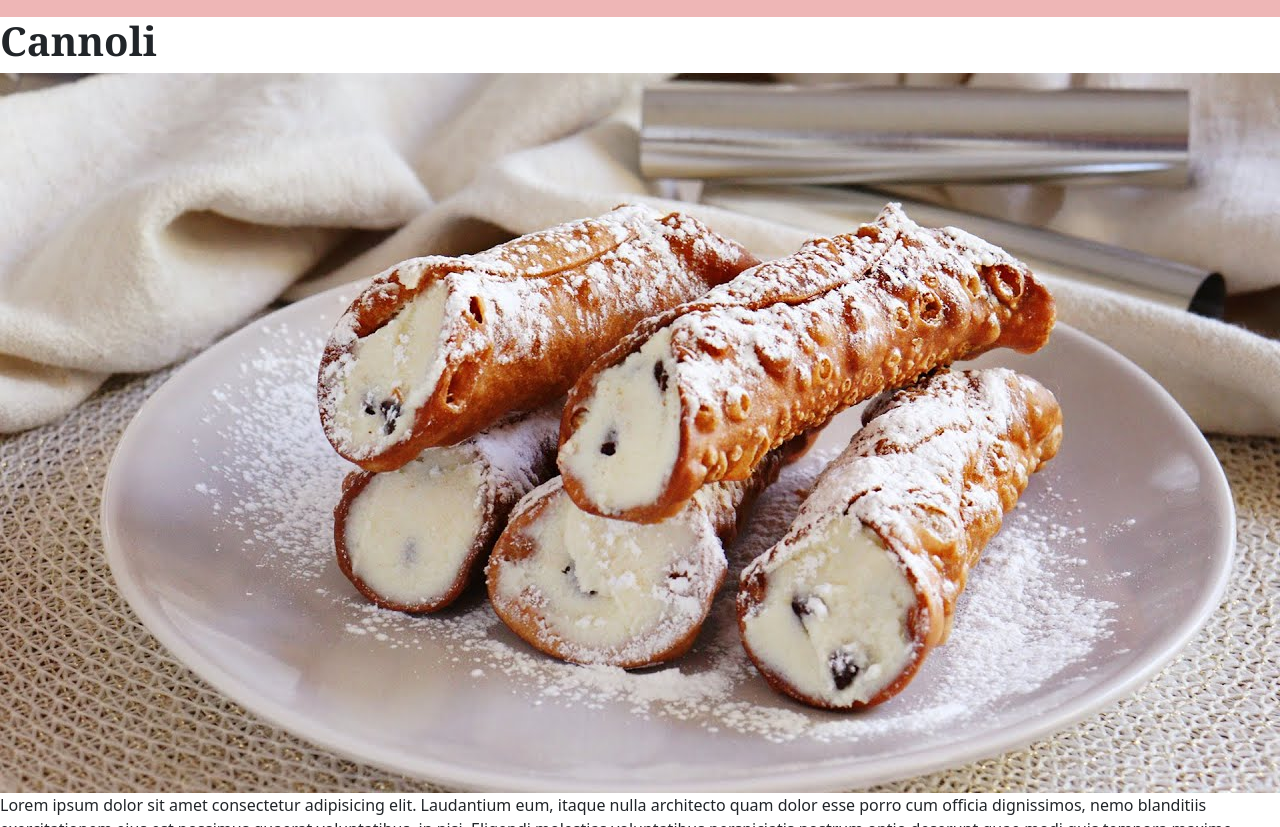
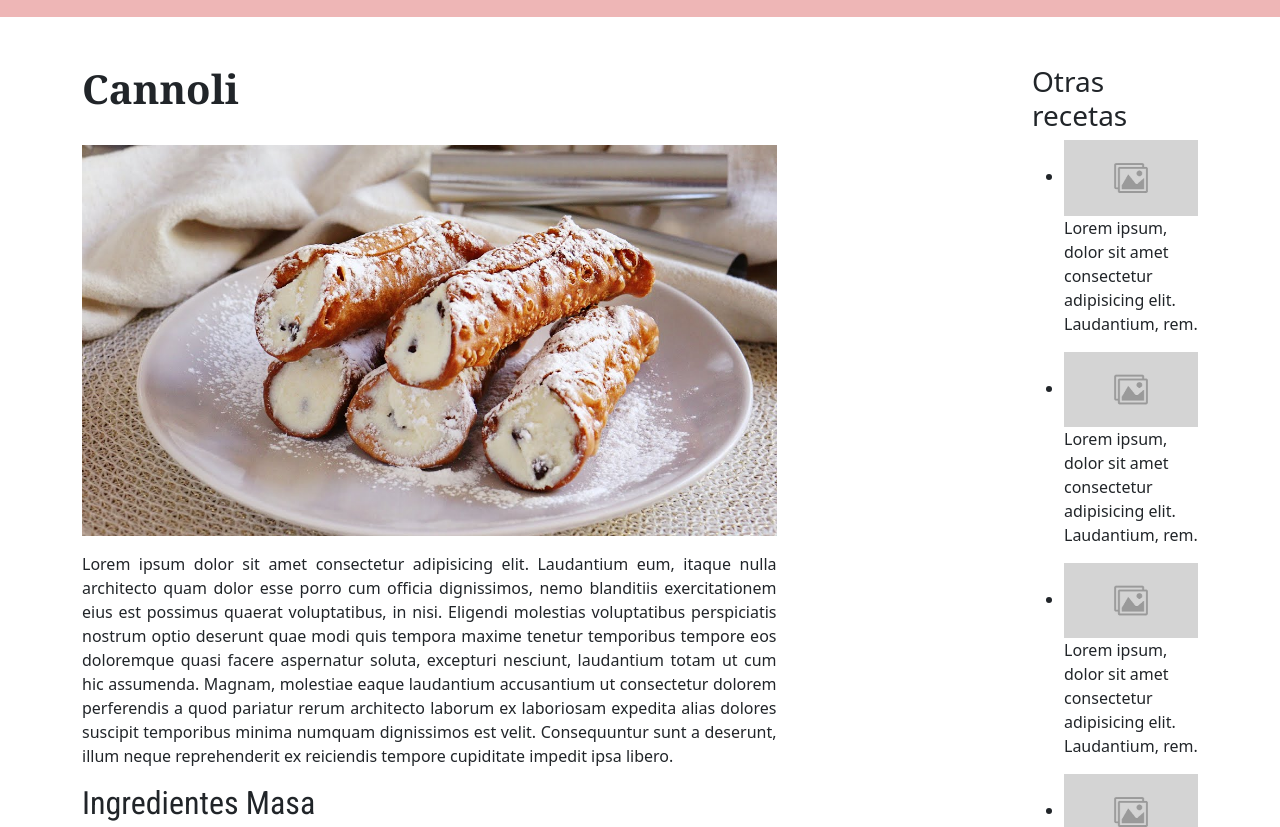
Before and after one commit to luferrduc/reposteria-italiana, a plain HTML site: page pages/receta.html in a window 1280 px wide. Shown: the part 114-941 px from the top of the page. Drawn offline with nearby package versions, Linux system fonts and the light colour scheme.

Commit message:
Pagina receta

```diff
--- a/css/style.css
+++ b/css/style.css
@@ -254,6 +254,16 @@
     text-align: justify;
 }
 
+/* Receta */
+.titulo-receta {
+    font-family: 'Noto Serif', serif;
+    font-weight: 700;
+}
+
+.descripcion-receta {
+    text-align: justify;
+}
+
 /* Media queries */
 
 @media screen and (max-width: 576px){
--- a/pages/receta.html
+++ b/pages/receta.html
@@ -74,17 +74,20 @@
     </nav>
     <!-- End Navigation bar -->
     <!-- Main content -->
-    <main>
-        <section class="seccion-recomendacion">
-            <div>
-                <h1 class="titulo-recomendacion">Cannoli</h1>
-                <img class="img-recomendacion-ref" src="../assets/img/cannoli.jpg" alt="">
-                <p>Lorem ipsum dolor sit amet consectetur adipisicing elit. Laudantium eum, itaque nulla architecto quam dolor esse porro cum officia dignissimos, nemo blanditiis exercitationem eius est possimus quaerat voluptatibus, in nisi. Eligendi molestias voluptatibus perspiciatis nostrum optio deserunt quae modi quis tempora maxime tenetur temporibus tempore eos doloremque quasi facere aspernatur soluta, excepturi nesciunt, laudantium totam ut cum hic assumenda. Magnam, molestiae eaque laudantium accusantium ut consectetur dolorem perferendis a quod pariatur rerum architecto laborum ex laboriosam expedita alias dolores suscipit temporibus minima numquam dignissimos est velit. Consequuntur sunt a deserunt, illum neque reprehenderit ex reiciendis tempore cupiditate impedit ipsa libero.</p>
+    <main class="container">
+        <div class="row">
+            <section class="seccion-receta col-12 col-md-10 mt-5">
+                <div class="d-flex flex-column gap-4">
+                    <h1 class="titulo-receta">Cannoli</h1>
+                    <div class="d-flex flex-column gap-3 w-75">
+                        <img class="img-recomendacion-ref img-fluid w-100 mx-auto my-0" src="../assets/img/cannoli.jpg" alt="">
+                        <p class="descripcion-receta">Lorem ipsum dolor sit amet consectetur adipisicing elit. Laudantium eum, itaque nulla architecto quam dolor esse porro cum officia dignissimos, nemo blanditiis exercitationem eius est possimus quaerat voluptatibus, in nisi. Eligendi molestias voluptatibus perspiciatis nostrum optio deserunt quae modi quis tempora maxime tenetur temporibus tempore eos doloremque quasi facere aspernatur soluta, excepturi nesciunt, laudantium totam ut cum hic assumenda. Magnam, molestiae eaque laudantium accusantium ut consectetur dolorem perferendis a quod pariatur rerum architecto laborum ex laboriosam expedita alias dolores suscipit temporibus minima numquam dignissimos est velit. Consequuntur sunt a deserunt, illum neque reprehenderit ex reiciendis tempore cupiditate impedit ipsa libero.</p>
+                    </div>
                 </div>
                 <!-- Primera Tabla Ingredientes -->
                 <article class="articulo-pasteleria">
                     <h2 id="pasteleria-1">Ingredientes Masa</h2>
-                <table border="1">
+                    <table class="table table-striped w-75" border="1">
                         <tr>
                             <th>Ingrediente</th>
                             <th>Cantidad</th>
@@ -122,7 +125,7 @@
                 <!-- Segunda Tabla Ingredientes -->
                 <article class="articulo-pasteleria">
                     <h2 id="pasteleria-1">Ingredientes Relleno</h2>
-                <table border="1">
+                    <table class="table table-striped w-75" border="1">
                         <tr>
                             <th>Ingrediente</th>
                             <th>Cantidad</th>
@@ -189,27 +192,28 @@
                     </ol>
                 </article>
             </section>
-        <aside class="otras-recetas">
+            <aside class="otras-recetas col-12 col-md-2 mt-5">
                 <h3>Otras recetas</h3>
                 <ul class="lista-contenidos">
                    <li>
-                    <img src="../assets/img/placeholder-image.jpg" alt="Imagen de una receta alternativa 1">
+                        <img class="img-fluid" src="../assets/img/placeholder-image.jpg" alt="Imagen de una receta alternativa 1">
                         <p>Lorem ipsum, dolor sit amet consectetur adipisicing elit. Laudantium, rem.</p>
                     </li>
                     <li>
-                    <img src="../assets/img/placeholder-image.jpg" alt="Imagen de una receta alternativa 2">
+                        <img class="img-fluid" src="../assets/img/placeholder-image.jpg" alt="Imagen de una receta alternativa 2">
                         <p>Lorem ipsum, dolor sit amet consectetur adipisicing elit. Laudantium, rem.</p>
                     </li>
                     <li>
-                    <img src="../assets/img/placeholder-image.jpg" alt="Imagen de una receta alternativa 3">
+                        <img class="img-fluid" src="../assets/img/placeholder-image.jpg" alt="Imagen de una receta alternativa 3">
                         <p>Lorem ipsum, dolor sit amet consectetur adipisicing elit. Laudantium, rem.</p>
                     </li>
                     <li>
-                    <img src="../assets/img/placeholder-image.jpg" alt="Imagen de una receta alternativa 4">
+                        <img class="img-fluid" src="../assets/img/placeholder-image.jpg" alt="Imagen de una receta alternativa 4">
                         <p>Lorem ipsum, dolor sit amet consectetur adipisicing elit. Laudantium, rem.</p>
                     </li>
                 </ul>
             </aside>
+        </div>
     </main>
     <!-- End Main content -->
     <!-- Footer section -->
```
Lines whose indentation alone changed are shown as unchanged.
